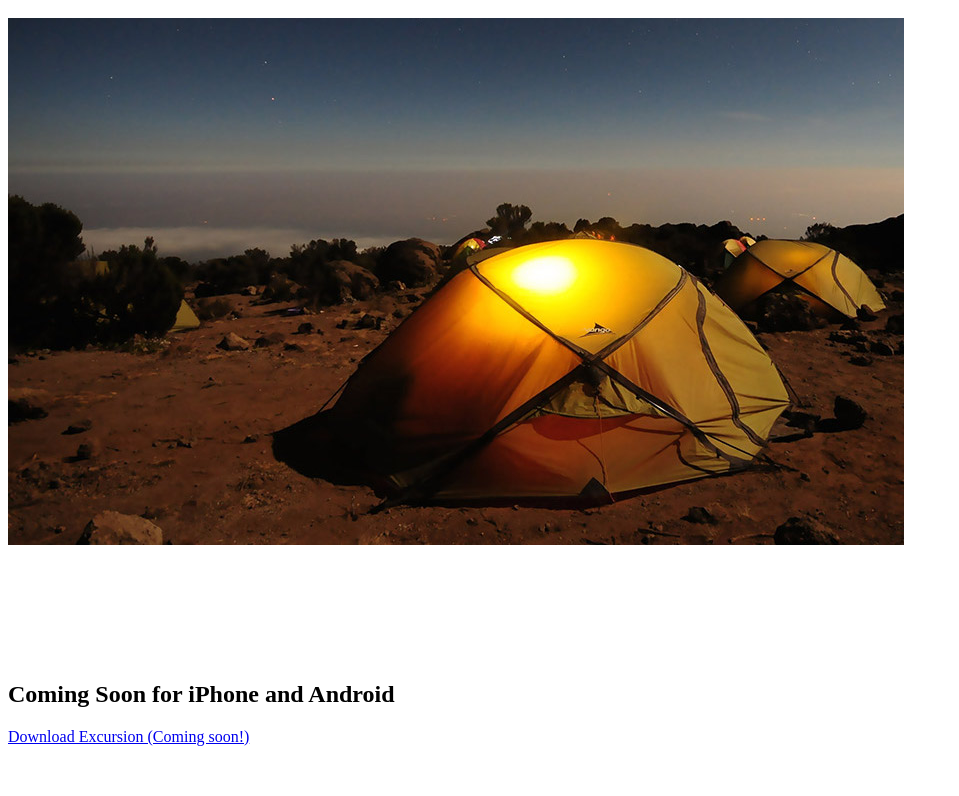
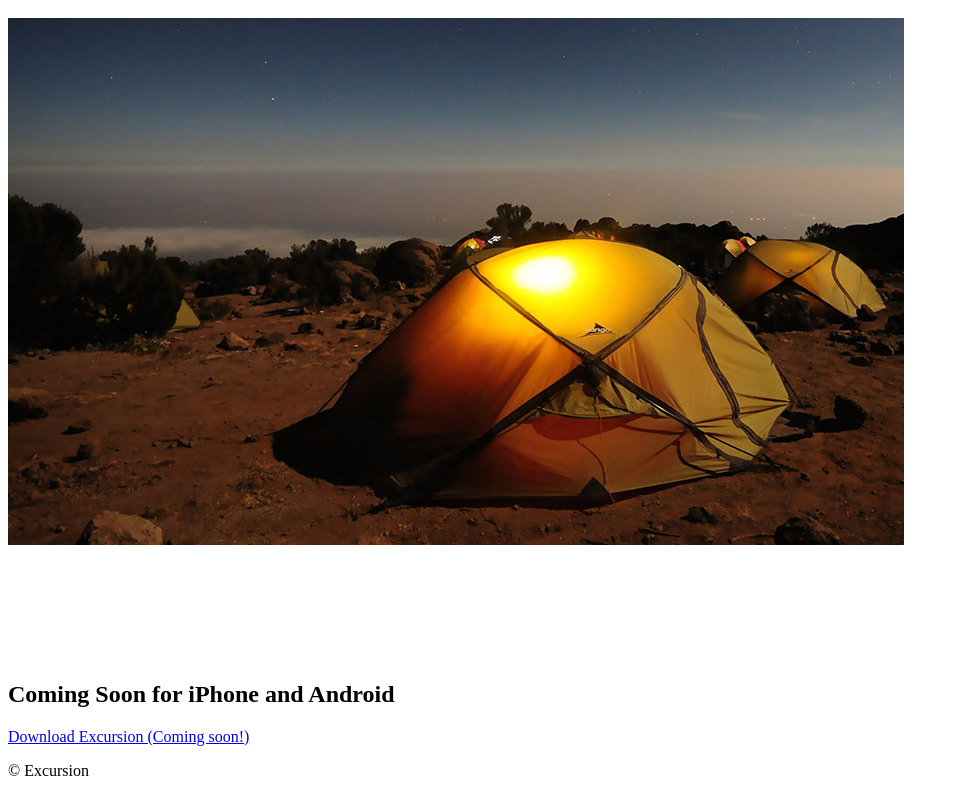
Before and after one commit to TommasoBuranelli/excursion, a plain HTML site: page index.html in a window 1280 px wide. Shown: the part 344-1140 px from the top of the page, without its empty margins (0-959 px from the left). Before the commit the page ends 1106 px from the top, so only its background shows below. Drawn offline with Linux system fonts and the light colour scheme.

Commit message:
Add footer

```diff
--- a/index.html
+++ b/index.html
@@ -45,11 +45,11 @@
       <img src="./resources/images/phone.png" alt="Phone">
     </div>
 
-    <!-- Third title + link -->
+    <!-- Third title + link + footer-->
 
     <h2>Coming Soon for iPhone and Android</h2>
     <p><a href="#" class="download_link">Download Excursion (Coming soon!)</a></p>
-
+    <footer><p>&copy; Excursion</p></footer>
 
   </body>
 </html>
```
